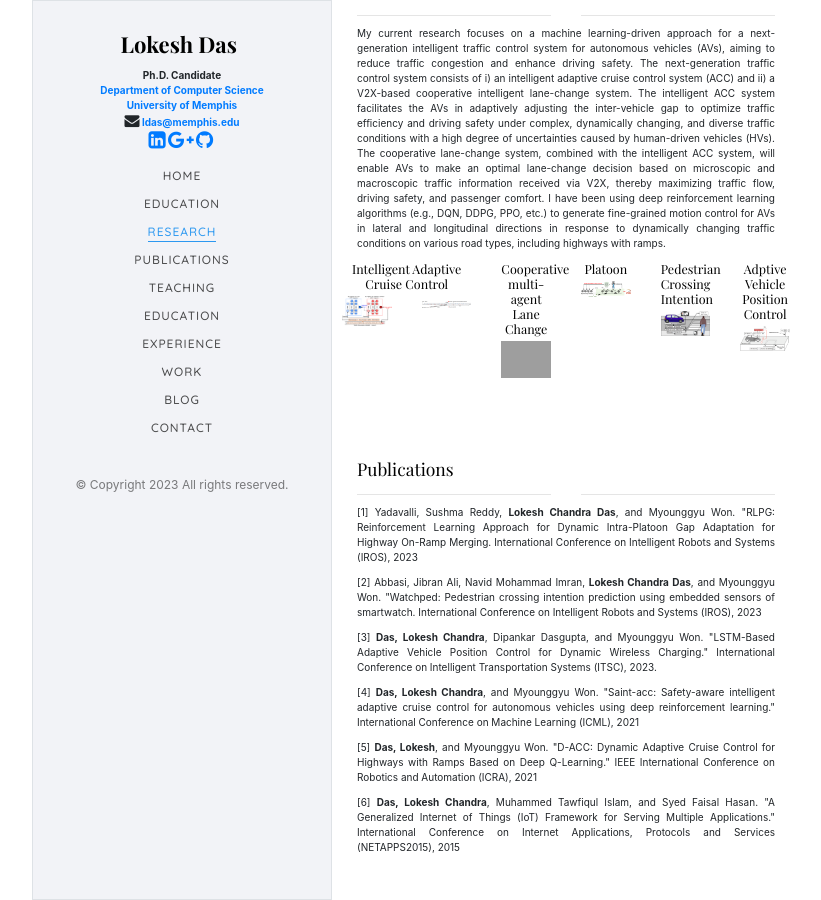
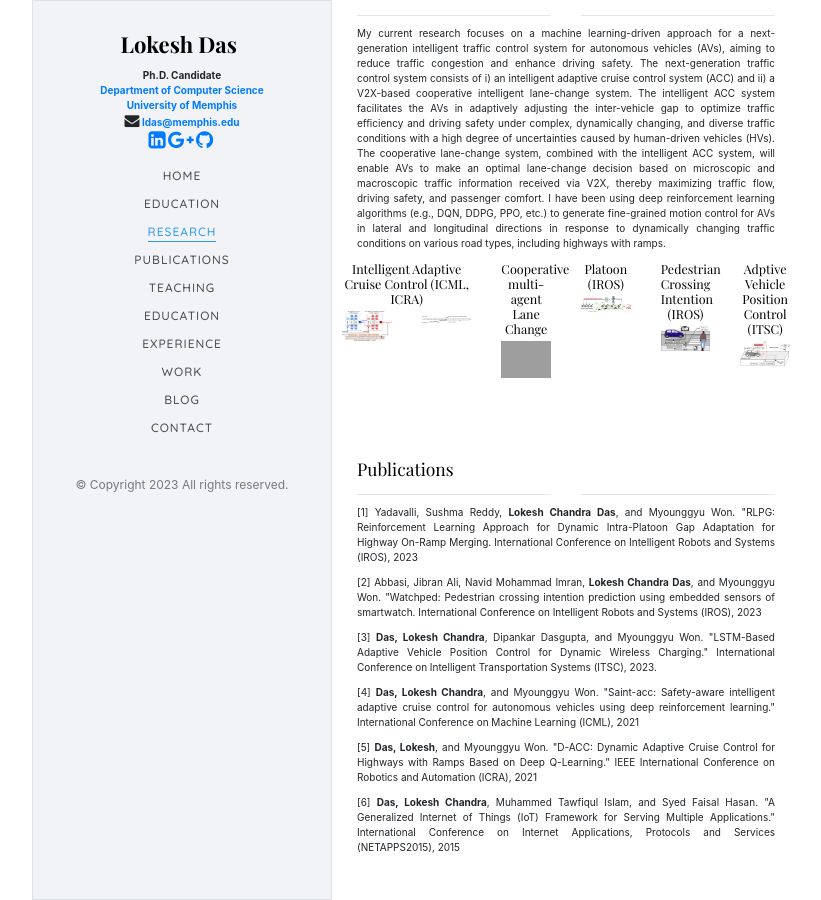
Before and after one commit to lokesh-c-das/lokesh-c-das.github.io, a Jekyll site: the page built from index.md, in a window 1280 px wide and 900 px high, scrolled down 1314 px. Shown: the whole window, without its empty margins (224-1045 px from the left). Built offline with Jekyll 4.4.1, drawn with Linux system fonts in a browser that asks for light colours; nearby versions of some CDN libraries; some web fonts are replaced; library files that are not in the unit come from our copies; grey boxes are pictures that could not be loaded.

Commit message:
code updated

```diff
--- a/_layouts/default.html
+++ b/_layouts/default.html
@@ -190,7 +190,7 @@ Copyright <script>document.write(new Date().getFullYear());</script> All rights
             </div>
             <div class="row">
               <div class="col-md-4">
-                <h5 class="text-justify text-center">Intelligent Adaptive Cruise Control</h5>
+                <h5 class="text-justify text-center">Intelligent Adaptive Cruise Control (ICML, ICRA)</h5>
                 <div class="row">
                   <div class="col-sm-6"><img src="{{"/assets/img/research/saint-acc.png"| relative_url}}"  class="img-fluid" /></div>
                   <div class="col-sm-6"><img src="{{"/assets/img/research/dacc.png"| relative_url}}"  class="img-fluid" /></div>
@@ -203,20 +203,20 @@ Copyright <script>document.write(new Date().getFullYear());</script> All rights
                 </div>
               </div>
               <div class="col-md-2">
-                <h5 class="text-justify text-center">Platoon</h5>
+                <h5 class="text-justify text-center">Platoon (IROS)</h5>
                 <div class="row">
                   <div class="col-sm-12"><img src="{{"/assets/img/research/rlpg.png"| relative_url}}"  class="img-fluid" /></div>
                 </div>
               </div>
               <div class="col-md-2">
-                <h5 class="text-justify text-center">Pedestrian Crossing Intention</h5>
+                <h5 class="text-justify text-center">Pedestrian Crossing Intention (IROS)</h5>
                 <div class="row">
                   <div class="col-sm-12"><img src="{{"/assets/img/research/watchped.png"| relative_url}}"  class="img-fluid" /></div>
                 </div>
               </div>
 
               <div class="col-md-2">
-                <h5 class="text-justify text-center">Adptive Vehicle Position Control</h5>
+                <h5 class="text-justify text-center">Adptive Vehicle Position Control (ITSC)</h5>
                 <div class="row">
                   <div class="col-sm-12"><img src="{{"/assets/img/research/dwc.png"| relative_url}}"  class="img-fluid" /></div>
                 </div>
```
Also changed, not shown: 2 other files.
